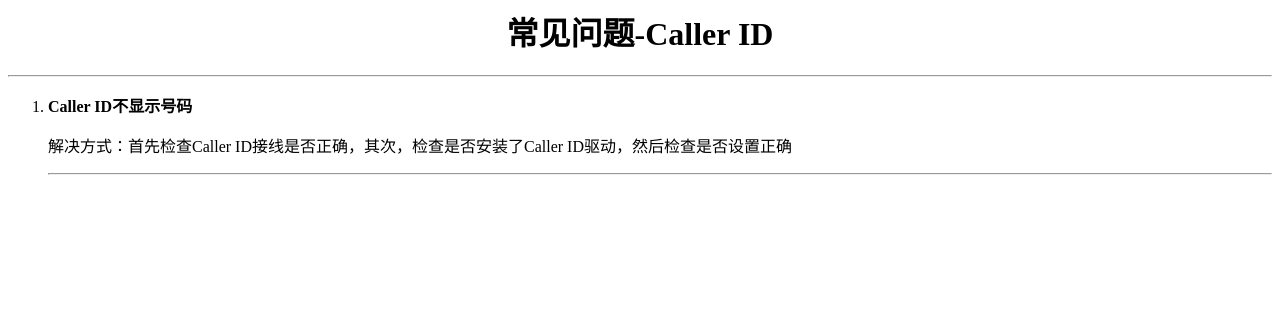
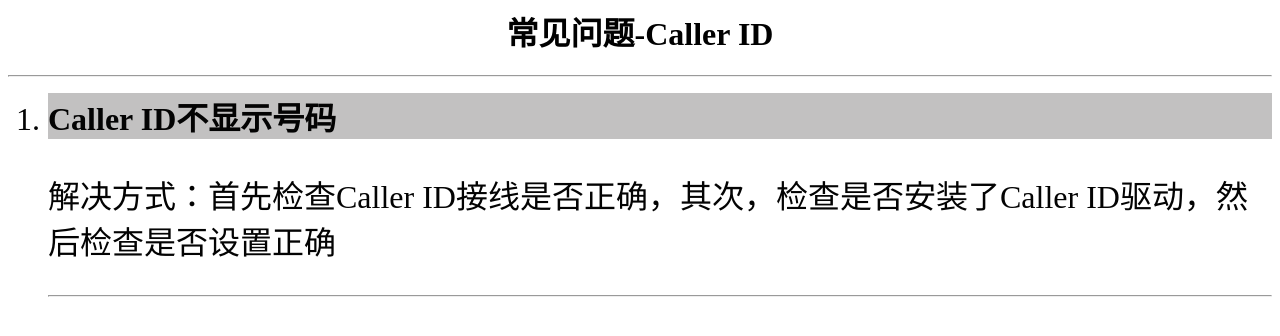
Before and after one commit to BoxRice924/hello-world, a plain HTML site: page Caller ID.html in a window 1280 px wide. Drawn offline with Linux system fonts and the light colour scheme.

Commit message:
Update Caller ID.html

```diff
--- a/Caller ID.html
+++ b/Caller ID.html
@@ -1,4 +1,5 @@
 <html>
+    <link rel="stylesheet" href="问题详解.css">
   <head>
     <meta charset="utf-8">
     <h1 align="center" >常见问题-Caller ID</h1>
```
